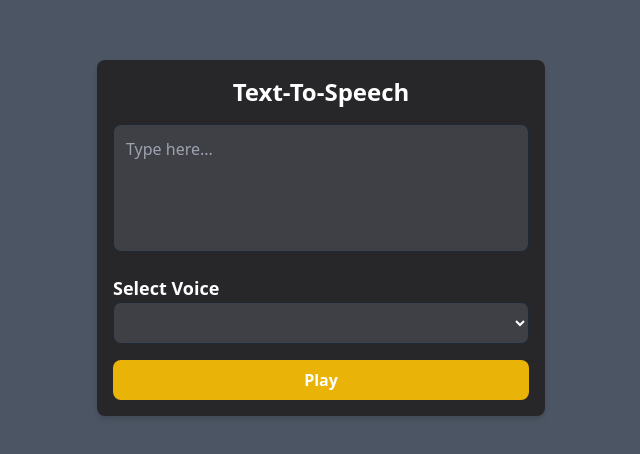
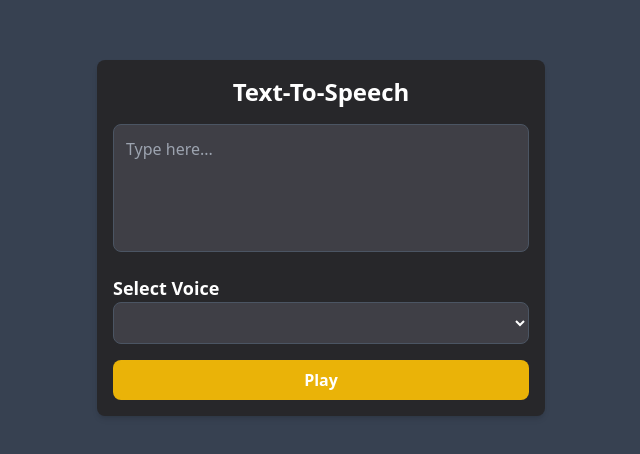
Before and after one commit to GailCodes/TextToSpeechApp, a plain HTML site: page public/index.html in a window 1280 px wide. Shown: the part 162-616 px from the top of the page, without its empty margins (319-959 px from the left). Drawn offline with nearby package versions, Linux system fonts and the light colour scheme.

Commit message:
Update index.html

```diff
--- a/public/index.html
+++ b/public/index.html
@@ -7,13 +7,13 @@
     <link rel="stylesheet" href="styles.css" />
     <title>App</title>
   </head>
-  <body class="bg-gray-600 flex items-center justify-center h-screen">
+  <body class="bg-gray-700 flex items-center justify-center h-screen">
     <div class="bg-zinc-800 text-white shadow-md rounded-lg p-4 max-w-md w-full">
       <h1 class="text-2xl font-semibold text-center mb-4">Text-To-Speech</h1>
 
       <!-- Text Input -->
       <textarea
-        class="border border-gray-800 text-white bg-zinc-700 resize-none focus:outline-none rounded-lg w-full h-32 p-3"
+        class="border border-gray-600 text-white bg-zinc-700 resize-none focus:outline-none rounded-lg w-full h-32 p-3"
         placeholder="Type here..."
       ></textarea>
 
@@ -24,7 +24,7 @@
         >
         <select
           id="voice-selection"
-          class="w-full p-2 text-white bg-zinc-700 border border-gray-800 rounded-lg focus:outline-none focus_ring-2 focus:ring-blue-500"
+          class="w-full p-2 text-white bg-zinc-700 border border-gray-600 rounded-lg focus:outline-none focus_ring-2 focus:ring-blue-500"
         ></select>
       </div>
 
```
